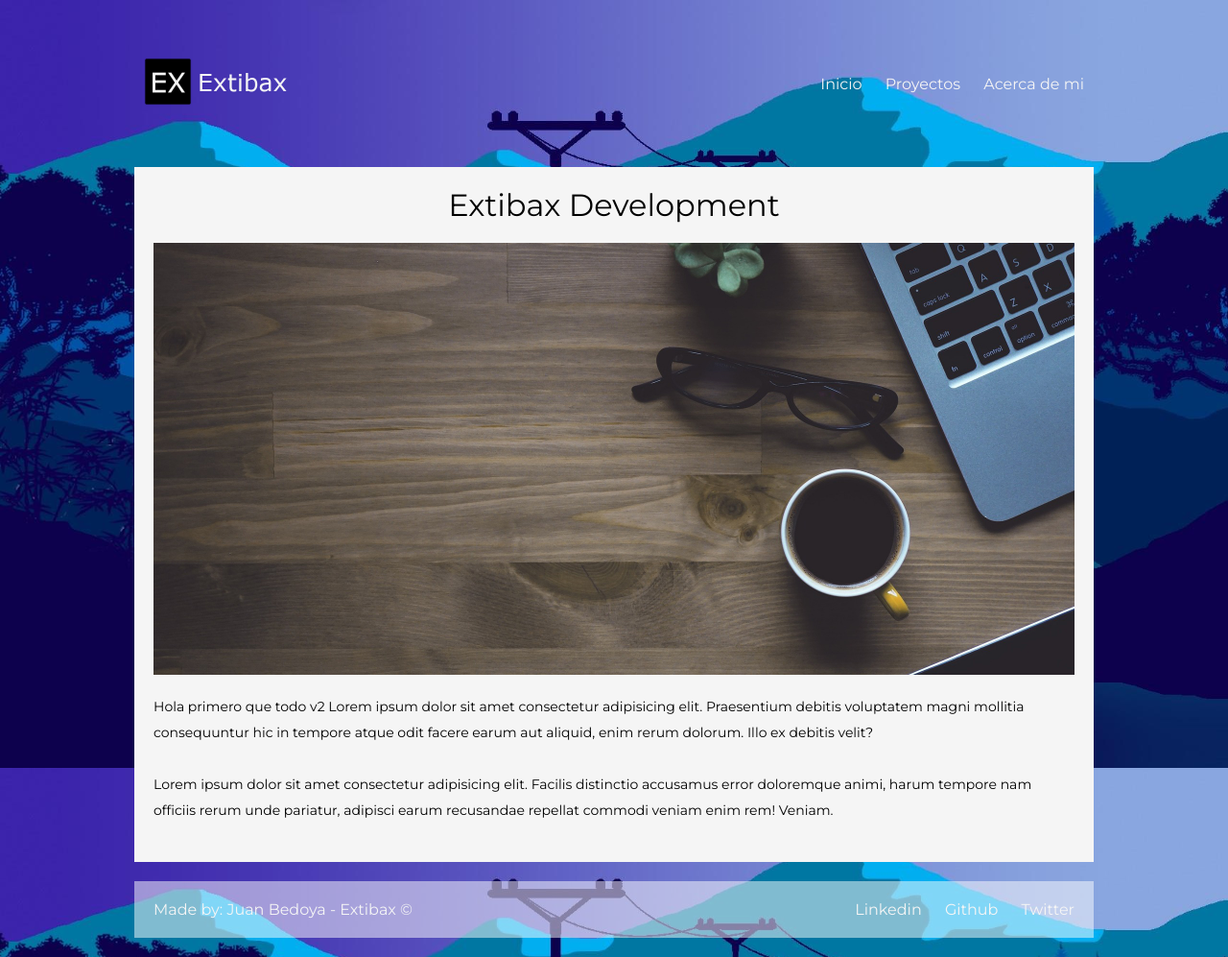
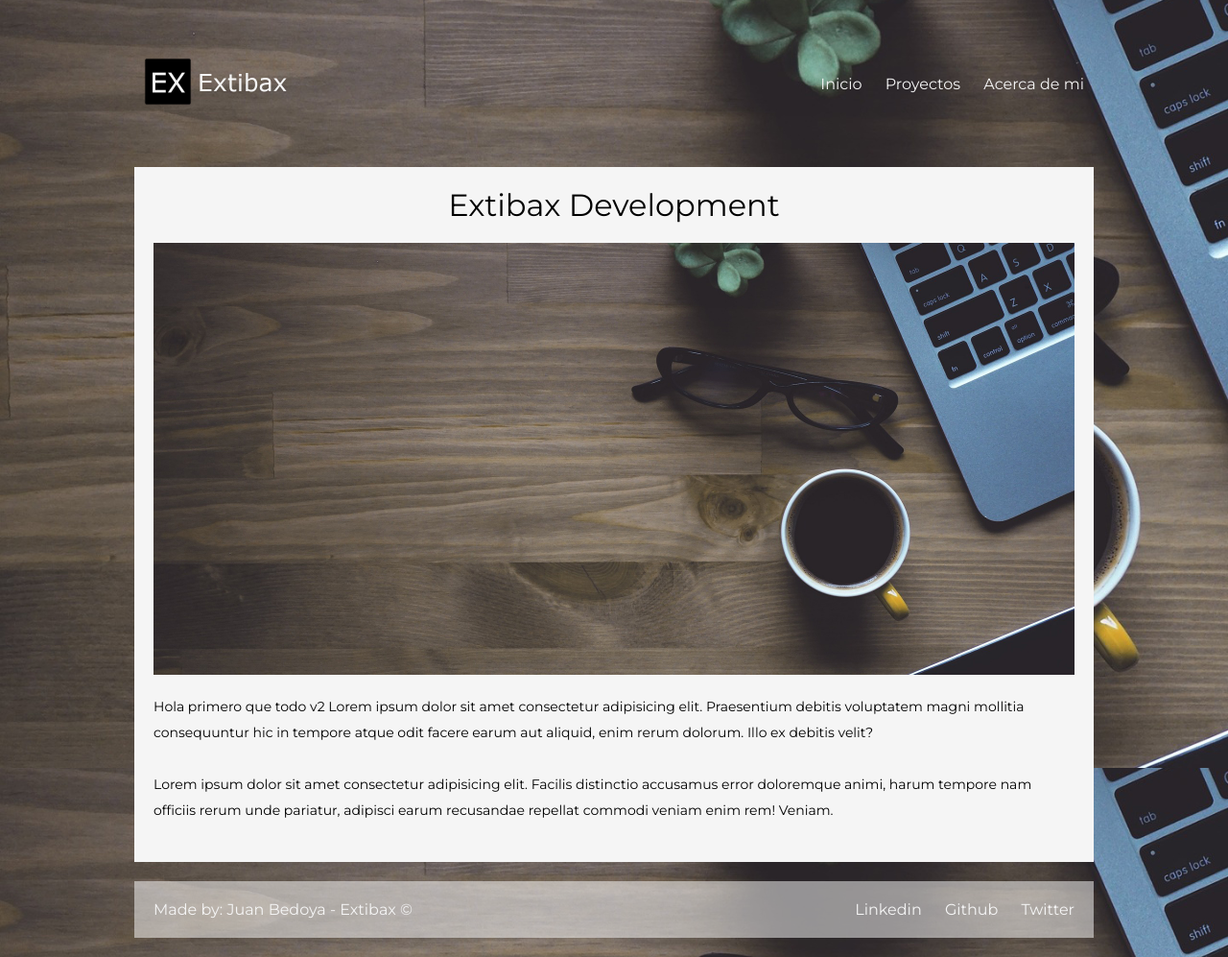
Before and after one commit to Extibax/Extibax-Portfolio-V1-CSS3-JS, a PHP site: page / in a window 1280 px wide. Shown: the whole page at 96% size. Run offline with PHP 8.4, Linux system fonts and the light colour scheme.

Commit message:
No cache

```diff
--- a/css/style.css
+++ b/css/style.css
@@ -6,7 +6,7 @@
 
 body {
     font-family: Montserrat, sans-serif;
-    background: #000 url('../img/Tree\ MD.jpg');
+    background: #000 url('../img/Laptop\ Office\ Desk.jpg');
     background-size: cover;
     background-attachment: fixed;
     color: #F5F5F5;
```
